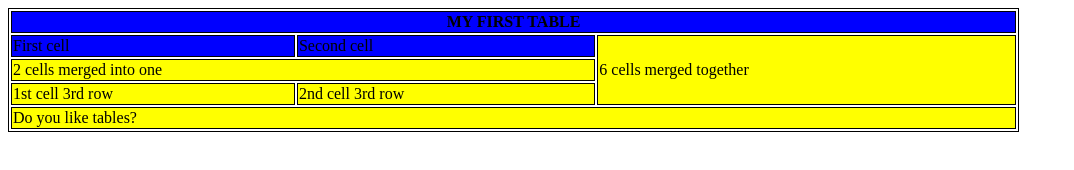
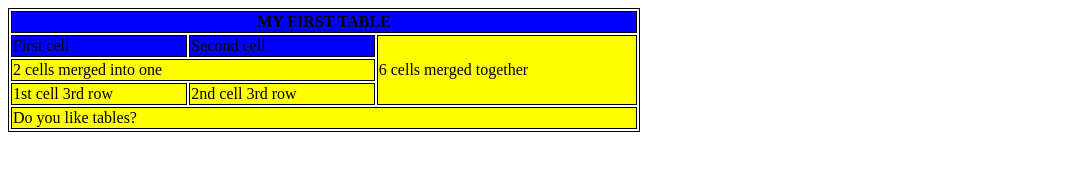
Before and after one commit to Noxwill1984/first-project, a plain HTML site: page index.html in a window 1280 px wide. Shown: the whole page, without its empty margins (0-1074 px from the left). Drawn offline with Linux system fonts and the light colour scheme.

Commit message:
first commit

```diff
--- a/index.html
+++ b/index.html
@@ -12,7 +12,7 @@
         border: 1px solid black;
     }
 </style>
-<table width="80%">
+<table width="50%">
     <thead>
     <tr>
         <th colspan="3" bgcolor="#0000ff">
```
Also changed, not shown: Новый текстовый документ.txt.
